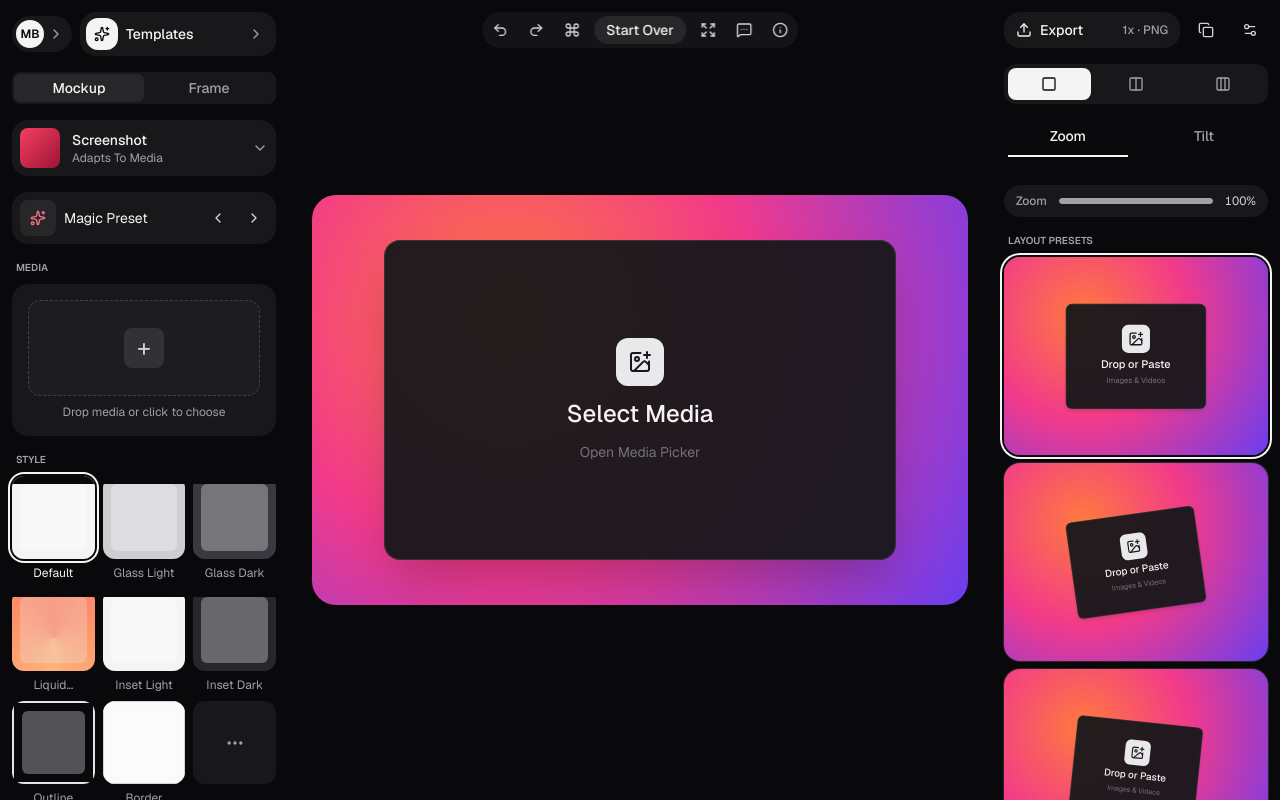
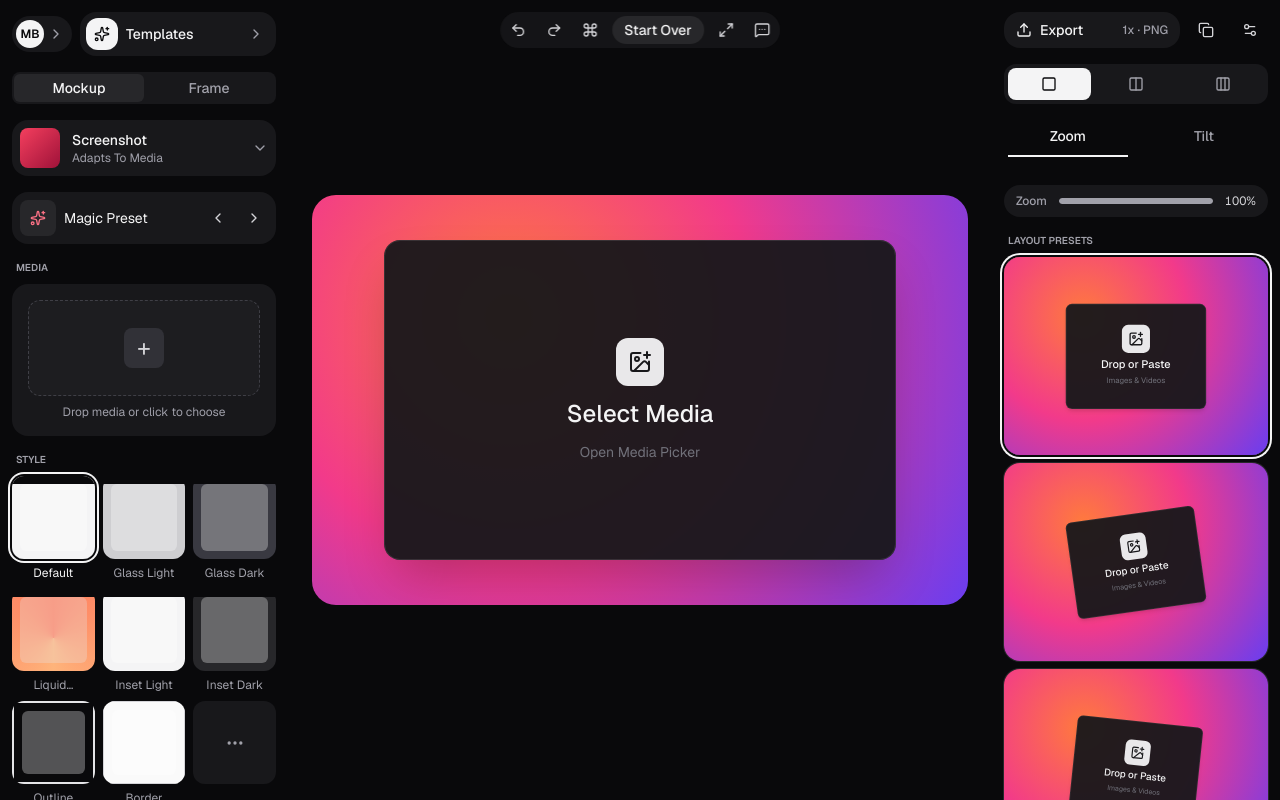
Before and after one commit to codeplaygroundspace/mockup-builder, a Next.js app: page / in a window 1280 px wide. Built offline with nearby package versions, Linux system fonts and the light colour scheme.

Commit message:
Allow user to add image, tooltip added

```diff
--- a/app/globals.css
+++ b/app/globals.css
@@ -16,6 +16,9 @@
   --color-text-muted: 161 161 170;
   --color-line: 39 39 42;
   --color-inverse: 24 24 27;
+  --color-tooltip: 24 24 27;
+  --color-tooltip-text: 244 244 245;
+  --shadow-tooltip: 0 4px 6px -1px rgb(0 0 0 / 0.2);
 }
 
 @utility bg-mockup-gradient {
@@ -240,6 +243,7 @@ summary {
   }
 
   .ui-button {
+    position: relative;
     display: inline-flex;
     flex-shrink: 0;
     align-items: center;
@@ -263,6 +267,37 @@ summary {
   .ui-button > svg {
     pointer-events: none;
     flex-shrink: 0;
+  }
+
+  .ui-button__tooltip {
+    pointer-events: none;
+    position: absolute;
+    top: calc(100% + 0.375rem);
+    left: 50%;
+    z-index: 20;
+    max-width: 10rem;
+    transform: translate(-50%, -0.125rem);
+    border-radius: 0.375rem;
+    background: rgb(var(--color-tooltip));
+    padding: 0.25rem 0.5rem;
+    color: rgb(var(--color-tooltip-text));
+    font-size: 0.6875rem;
+    font-weight: 500;
+    line-height: 1rem;
+    white-space: nowrap;
+    opacity: 0;
+    box-shadow: var(--shadow-tooltip);
+    visibility: hidden;
+    transition-property: opacity, transform, visibility;
+    transition-duration: 150ms;
+    transition-timing-function: ease-out;
+  }
+
+  .ui-button:hover > .ui-button__tooltip,
+  .ui-button:focus-visible > .ui-button__tooltip {
+    transform: translate(-50%, 0);
+    opacity: 1;
+    visibility: visible;
   }
 
   .ui-button--ghost {
@@ -418,12 +453,17 @@ summary {
   }
 
   .drop-frame {
+    position: relative;
     display: flex;
     flex-direction: column;
     align-items: center;
     justify-content: center;
+    overflow: hidden;
+    border: 0;
     background: rgb(var(--color-panel-muted) / 0.95);
     color: rgb(var(--color-text-muted));
+    font: inherit;
+    text-align: center;
     box-shadow:
       0 10px 15px -3px rgb(0 0 0 / 0.1),
       0 4px 6px -4px rgb(0 0 0 / 0.1);
@@ -431,7 +471,57 @@ summary {
     outline-offset: -1px;
   }
 
+  .drop-frame--interactive {
+    cursor: pointer;
+    transition:
+      color 150ms ease-out,
+      outline-color 150ms ease-out,
+      transform 150ms ease-out;
+  }
+
+  .drop-frame--interactive:hover,
+  .drop-frame--interactive.is-drag-active {
+    color: rgb(var(--color-text));
+    outline-color: rgb(244 244 245 / 0.35);
+  }
+
+  .drop-frame--interactive:active {
+    transform: translateY(1px) scale(0.99);
+  }
+
+  .drop-frame--interactive:focus-visible {
+    outline: 2px solid rgb(244 244 245 / 0.8);
+    outline-offset: 3px;
+  }
+
+  .drop-frame--has-preview::after {
+    position: absolute;
+    inset: 0;
+    background: rgb(24 24 27 / 0.34);
+    content: "";
+  }
+
+  .drop-frame__preview {
+    position: absolute;
+    inset: 0;
+    width: 100%;
+    height: 100%;
+    object-fit: cover;
+  }
+
+  .drop-frame__content {
+    position: relative;
+    z-index: 1;
+    display: flex;
+    flex-direction: column;
+    align-items: center;
+  }
+
   .drop-frame--lg {
+    gap: 0.75rem;
+  }
+
+  .drop-frame--lg .drop-frame__content {
     gap: 0.75rem;
   }
 
@@ -440,11 +530,25 @@ summary {
     gap: 0.25rem;
   }
 
+  .drop-frame--md .drop-frame__content,
+  .drop-frame--sm .drop-frame__content {
+    gap: 0.25rem;
+  }
+
   .drop-frame__icon {
     display: grid;
     place-items: center;
     background: rgb(244 244 245 / 0.95);
     color: rgb(var(--color-inverse));
+    transition:
+      background-color 150ms ease-out,
+      color 150ms ease-out,
+      transform 150ms ease-out;
+  }
+
+  .drop-frame--interactive:hover .drop-frame__icon,
+  .drop-frame--interactive.is-drag-active .drop-frame__icon {
+    transform: translateY(-1px);
   }
 
   .drop-frame--lg .drop-frame__icon {
--- a/components/button.tsx
+++ b/components/button.tsx
@@ -15,10 +15,25 @@ const SIZES = {
 type Props = React.ComponentProps<"button"> & {
   variant?: keyof typeof VARIANTS;
   size?: keyof typeof SIZES;
+  tooltip?: string;
 };
 
-export function Button({ className, variant = "ghost", size = "md", ...props }: Props) {
+export function Button({
+  className,
+  variant = "ghost",
+  size = "md",
+  tooltip,
+  children,
+  ...props
+}: Props) {
   return (
-    <button className={cn("ui-button", VARIANTS[variant], SIZES[size], className)} {...props} />
+    <button className={cn("ui-button", VARIANTS[variant], SIZES[size], className)} {...props}>
+      {children}
+      {tooltip ? (
+        <span aria-hidden="true" className="ui-button__tooltip">
+          {tooltip}
+        </span>
+      ) : null}
+    </button>
   );
 }
--- a/components/media-drop-frame.tsx
+++ b/components/media-drop-frame.tsx
@@ -1,8 +1,25 @@
+"use client";
+
 import { ImagePlus } from "lucide-react";
+import Image from "next/image";
+import { useEffect, useRef, useState } from "react";
+import type { ChangeEvent, CSSProperties, DragEvent } from "react";
 
 import { cn } from "@/lib/utils";
 
 type DropFrameSize = "lg" | "md" | "sm";
+
+type MediaDropFrameProps = {
+  size?: DropFrameSize;
+  primary: string;
+  secondary: string;
+  className?: string;
+  style?: CSSProperties;
+  interactive?: boolean;
+  accept?: string;
+  ariaLabel?: string;
+  onFiles?: (files: File[]) => void;
+};
 
 export function MediaDropFrame({
   size = "md",
@@ -10,20 +27,119 @@ export function MediaDropFrame({
   secondary,
   className,
   style,
-}: {
-  size?: DropFrameSize;
-  primary: string;
-  secondary: string;
-  className?: string;
-  style?: React.CSSProperties;
-}) {
+  interactive = false,
+  accept = "image/*",
+  ariaLabel,
+  onFiles,
+}: MediaDropFrameProps) {
+  const inputRef = useRef<HTMLInputElement>(null);
+  const [isDragActive, setIsDragActive] = useState(false);
+  const [previewUrl, setPreviewUrl] = useState<string | null>(null);
+  const [selectedName, setSelectedName] = useState<string | null>(null);
+
+  useEffect(() => {
+    return () => {
+      if (previewUrl) {
+        URL.revokeObjectURL(previewUrl);
+      }
+    };
+  }, [previewUrl]);
+
+  const frameClassName = cn(
+    "drop-frame",
+    `drop-frame--${size}`,
+    interactive && "drop-frame--interactive",
+    isDragActive && "is-drag-active",
+    previewUrl && "drop-frame--has-preview",
+    className
+  );
+
+  function handleFiles(fileList: FileList | null) {
+    const imageFiles = Array.from(fileList ?? []).filter((file) => file.type.startsWith("image/"));
+
+    if (imageFiles.length === 0) {
+      return;
+    }
+
+    const [firstFile] = imageFiles;
+    setPreviewUrl(URL.createObjectURL(firstFile));
+    setSelectedName(firstFile.name);
+    onFiles?.(imageFiles);
+  }
+
+  function handleInputChange(event: ChangeEvent<HTMLInputElement>) {
+    handleFiles(event.currentTarget.files);
+    event.currentTarget.value = "";
+  }
+
+  function handleDragEnter(event: DragEvent<HTMLButtonElement>) {
+    event.preventDefault();
+    setIsDragActive(true);
+  }
+
+  function handleDragOver(event: DragEvent<HTMLButtonElement>) {
+    event.preventDefault();
+    event.dataTransfer.dropEffect = "copy";
+  }
+
+  function handleDragLeave(event: DragEvent<HTMLButtonElement>) {
+    if (!event.currentTarget.contains(event.relatedTarget as Node | null)) {
+      setIsDragActive(false);
+    }
+  }
+
+  function handleDrop(event: DragEvent<HTMLButtonElement>) {
+    event.preventDefault();
+    setIsDragActive(false);
+    handleFiles(event.dataTransfer.files);
+  }
+
+  const content = (
+    <>
+      {previewUrl ? (
+        <Image
+          className="drop-frame__preview"
+          src={previewUrl}
+          alt=""
+          fill
+          sizes="78vw"
+          unoptimized
+        />
+      ) : null}
+      <span className="drop-frame__content">
+        <span className="drop-frame__icon">
+          <ImagePlus aria-hidden="true" />
+        </span>
+        <span className="drop-frame__primary">{previewUrl ? "Image Selected" : primary}</span>
+        <span className="drop-frame__secondary">{selectedName ?? secondary}</span>
+      </span>
+    </>
+  );
+
+  if (interactive) {
+    return (
+      <>
+        <button
+          type="button"
+          style={style}
+          className={frameClassName}
+          aria-label={ariaLabel ?? primary}
+          onClick={() => inputRef.current?.click()}
+          onDragEnter={handleDragEnter}
+          onDragOver={handleDragOver}
+          onDragLeave={handleDragLeave}
+          onDrop={handleDrop}
+        >
+          {content}
+        </button>
+        <input ref={inputRef} type="file" accept={accept} hidden onChange={handleInputChange} />
+      </>
+    );
+  }
+
   return (
-    <div style={style} className={cn("drop-frame", `drop-frame--${size}`, className)}>
-      <div className="drop-frame__icon">
-        <ImagePlus />
-      </div>
-      <p className="drop-frame__primary">{primary}</p>
-      <p className="drop-frame__secondary">{secondary}</p>
+    <div style={style} className={frameClassName}>
+      {content}
     </div>
   );
 }
--- a/components/preview-stage.tsx
+++ b/components/preview-stage.tsx
@@ -1,4 +1,4 @@
-import { Command, Expand, Info, MessageSquareMore, Redo2, Undo2 } from "lucide-react";
+import { Command, Maximize2, MessageSquareMore, Redo2, Undo2 } from "lucide-react";
 
 import { Button } from "@/components/button";
 import { MediaDropFrame } from "@/components/media-drop-frame";
@@ -7,26 +7,23 @@ export function PreviewStage() {
   return (
     <main className="stage">
       <div className="command-bar">
-        <Button variant="ghost" size="icon-sm" aria-label="Undo">
+        <Button variant="ghost" size="icon-sm" aria-label="Undo" tooltip="Undo">
           <Undo2 />
         </Button>
-        <Button variant="ghost" size="icon-sm" aria-label="Redo">
+        <Button variant="ghost" size="icon-sm" aria-label="Redo" tooltip="Redo">
           <Redo2 />
         </Button>
-        <Button variant="ghost" size="icon-sm" aria-label="Command palette">
+        <Button variant="ghost" size="icon-sm" aria-label="Command palette" tooltip="Commands">
           <Command />
         </Button>
         <Button variant="secondary" size="sm" className="rounded-full px-3">
           Start Over
         </Button>
-        <Button variant="ghost" size="icon-sm" aria-label="Fullscreen">
-          <Expand />
+        <Button variant="ghost" size="icon-sm" aria-label="Fullscreen" tooltip="Fullscreen">
+          <Maximize2 />
         </Button>
-        <Button variant="ghost" size="icon-sm" aria-label="Comments">
+        <Button variant="ghost" size="icon-sm" aria-label="Write feedback" tooltip="Write feedback">
           <MessageSquareMore />
-        </Button>
-        <Button variant="ghost" size="icon-sm" aria-label="Info">
-          <Info />
         </Button>
       </div>
 
@@ -35,7 +32,9 @@ export function PreviewStage() {
           size="lg"
           primary="Select Media"
           secondary="Open Media Picker"
-          className="aspect-[16/10] w-[78%] rounded-2xl shadow-2xl"
+          interactive
+          ariaLabel="Select an image"
+          className="aspect-16/10 w-[78%] rounded-2xl shadow-2xl"
         />
       </div>
     </main>
```
